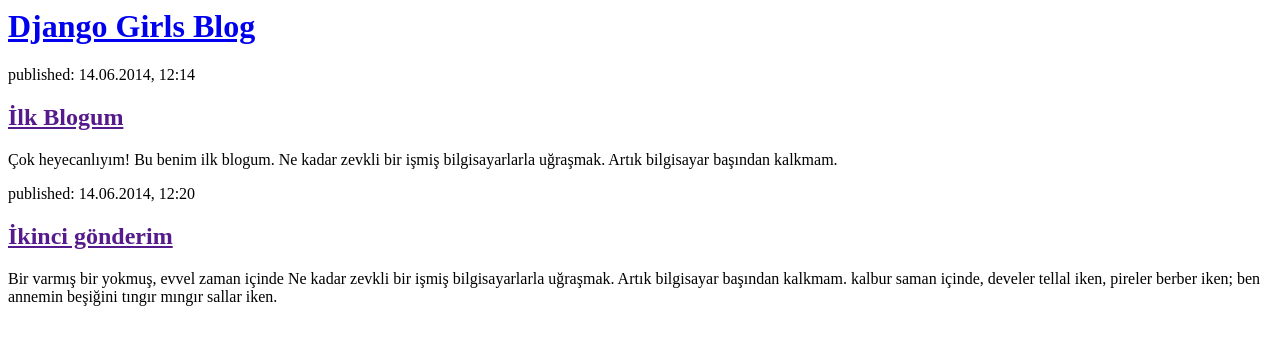
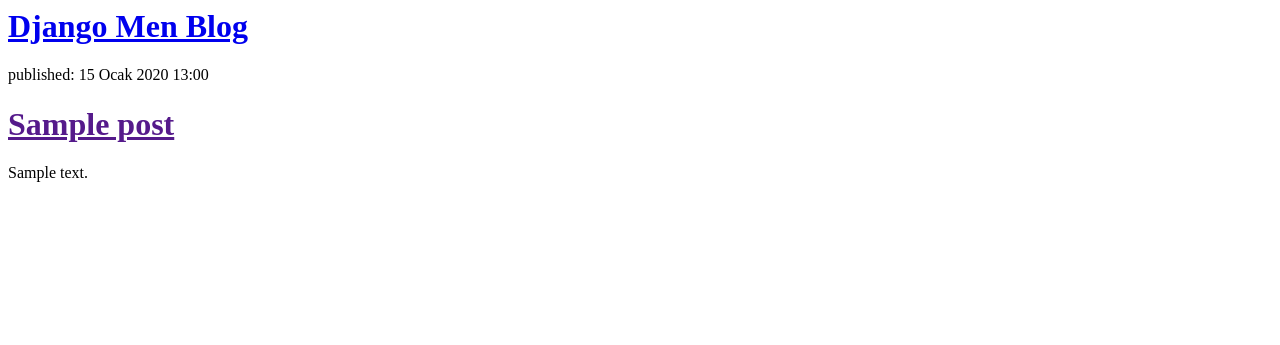
Before and after one commit to egemenkerimoglu/my-django-blog, a Django app: page / in a window 1280 px wide. Shown: the top 345 px of the page. Run offline with Django 4.2, Linux system fonts and the light colour scheme; tables that the repository leaves empty hold one stand-in row (values such as "Sample post").

Commit message:
Veritabanından gönderileri göstermek için template'ler değiştirildi.

```diff
--- a/blog/templates/blog/post_list.html
+++ b/blog/templates/blog/post_list.html
@@ -4,18 +4,15 @@
     </head>
     <body>
         <div>
-            <h1><a href="/">Django Girls Blog</a></h1>
+            <h1><a href="/">Django Men Blog</a></h1>
         </div>
+        {% for post in posts %}
         <div>
-            <p>published: 14.06.2014, 12:14</p>
-            <h2><a href="">İlk Blogum</a></h2>
-            <p>Çok heyecanlıyım! Bu benim ilk blogum. Ne kadar zevkli bir işmiş bilgisayarlarla uğraşmak. Artık bilgisayar başından kalkmam. </p>
+            <p>published: {{ post.published_date }}</p>
+            <h1><a href="">{{ post.title }}</a></h1>
+            <p>{{ post.text|linebreaksbr }}</p>
         </div>
+        {% endfor %}
 
-        <div>
-            <p>published: 14.06.2014, 12:20</p>
-            <h2><a href="">İkinci gönderim</a></h2>
-            <p>Bir varmış bir yokmuş, evvel zaman içinde Ne kadar zevkli bir işmiş bilgisayarlarla uğraşmak. Artık bilgisayar başından kalkmam. kalbur saman içinde, develer tellal iken, pireler berber iken; ben annemin beşiğini tıngır mıngır sallar iken.</p>
-        </div>
     </body>
 </html>
--- a/blog/views.py
+++ b/blog/views.py
@@ -1,5 +1,6 @@
 from django.shortcuts import render
-
+from .models import Post
+from django.utils import timezone
 # Create your views here.
 
 
@@ -10,4 +11,5 @@ blog/post_list.html template'ini işleyecek olan render
 fonksiyonunu döndürüyor.
 """
 def post_list(request):
-    return render(request,'blog/post_list.html',{})
+    posts = Post.objects.filter(published_date__lte=timezone.now()).order_by('published_date')
+    return render(request, 'blog/post_list.html', {'posts': posts})
```
